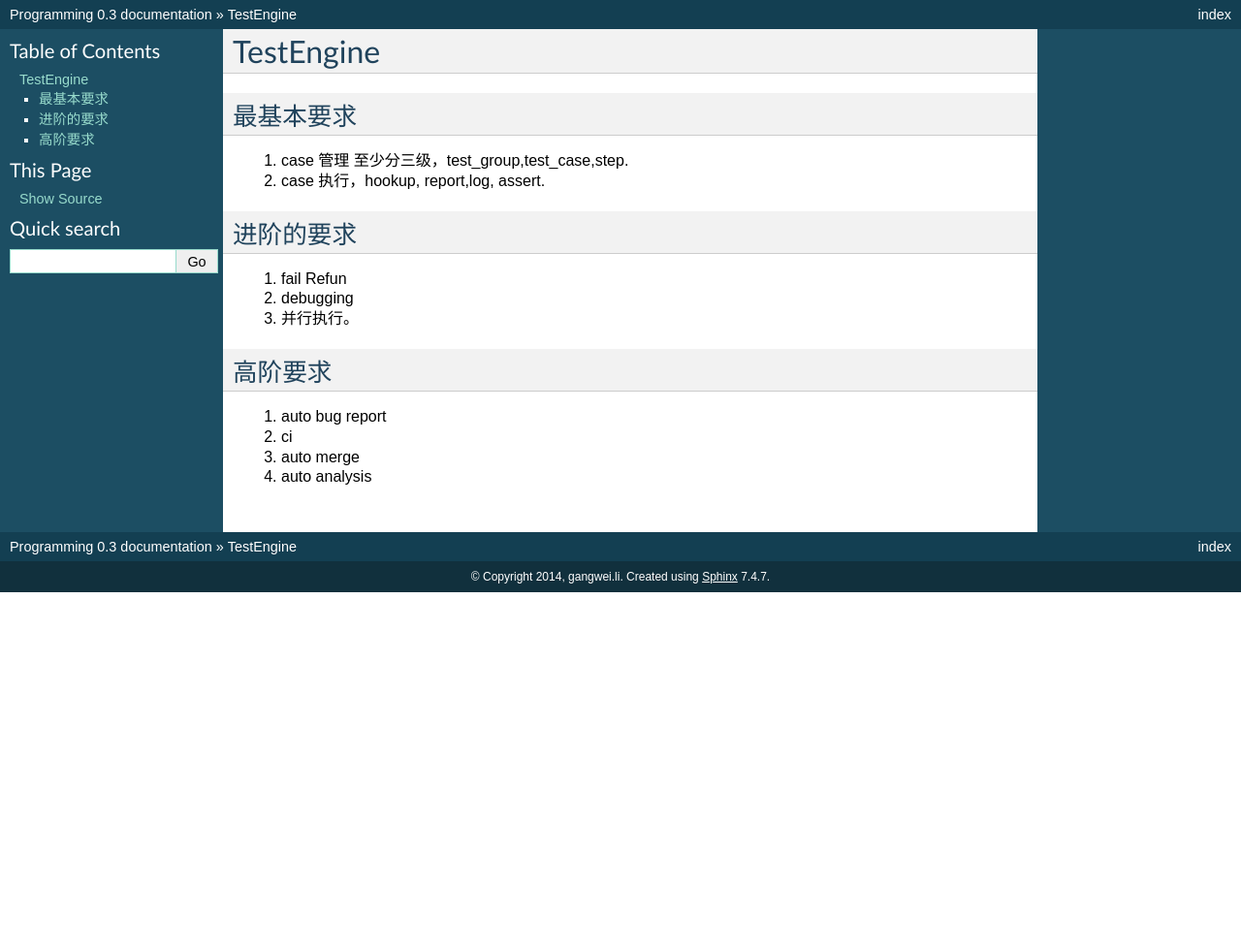
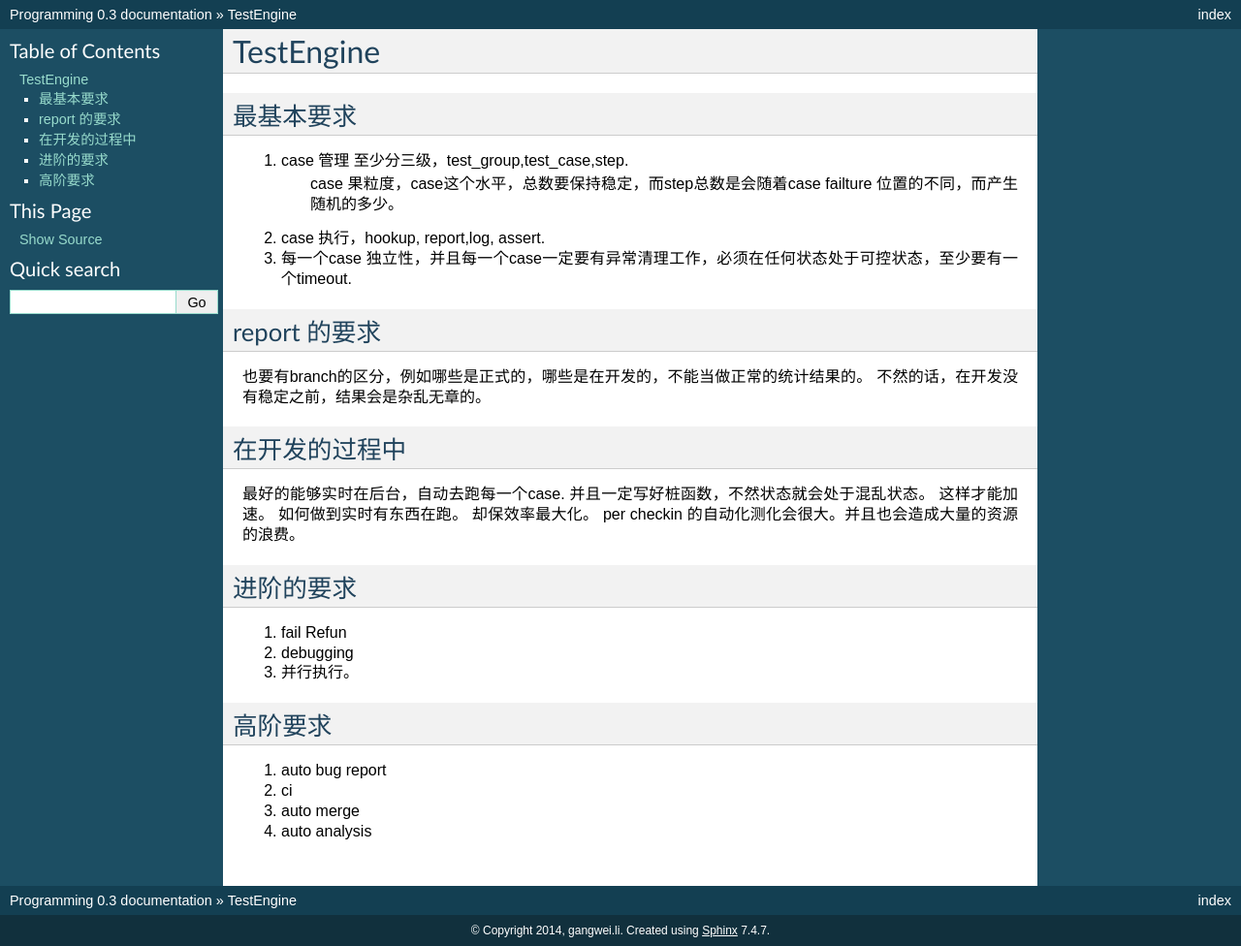
Before and after one commit to gwli/Programming, a Sphinx documentation site: the page built from source/content/Stage_3/testing/test_engine.rst, in a window 1280 px wide. Shown: the whole page at 97% size. Built offline with Sphinx 7.4.7, drawn with Linux system fonts in a browser that asks for light colours; before the commit the page ends 900 px from its top, so only the background shows below that.

Commit message:
开发的效率

```diff
--- a/source/content/Stage_3/testing/test_engine.rst
+++ b/source/content/Stage_3/testing/test_engine.rst
@@ -6,7 +6,22 @@ TestEngine
 ============
 
 #. case 管理 至少分三级，test_group,test_case,step.
+    case 果粒度，case这个水平，总数要保持稳定，而step总数是会随着case failture 位置的不同，而产生随机的多少。
 #. case 执行，hookup, report,log, assert.
+#. 每一个case 独立性，并且每一个case一定要有异常清理工作，必须在任何状态处于可控状态，至少要有一个timeout.
+
+
+report 的要求
+================
+
+也要有branch的区分，例如哪些是正式的，哪些是在开发的，不能当做正常的统计结果的。
+不然的话，在开发没有稳定之前，结果会是杂乱无章的。
+
+
+在开发的过程中
+=================
+
+最好的能够实时在后台，自动去跑每一个case. 并且一定写好桩函数，不然状态就会处于混乱状态。 这样才能加速。 如何做到实时有东西在跑。 却保效率最大化。 per checkin 的自动化测化会很大。并且也会造成大量的资源的浪费。
 
 进阶的要求
 ============
```
